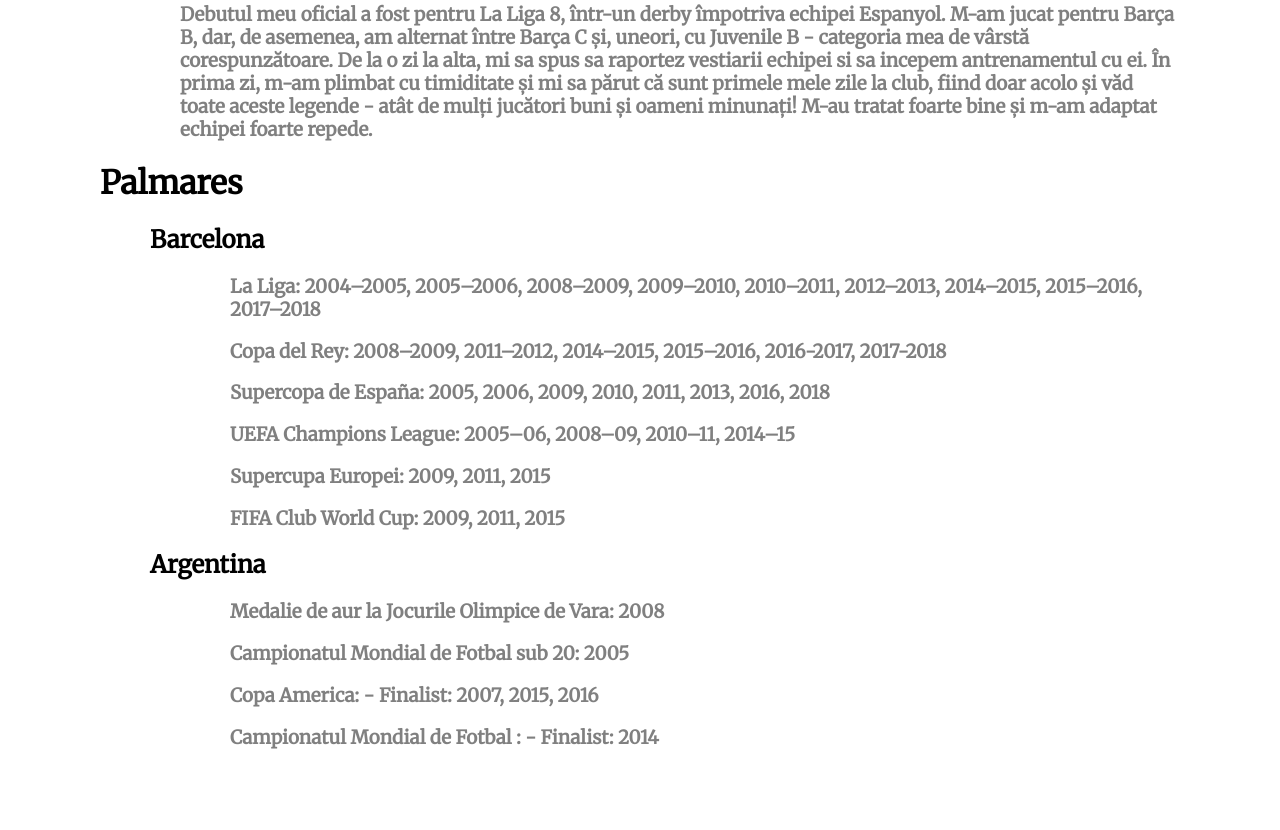
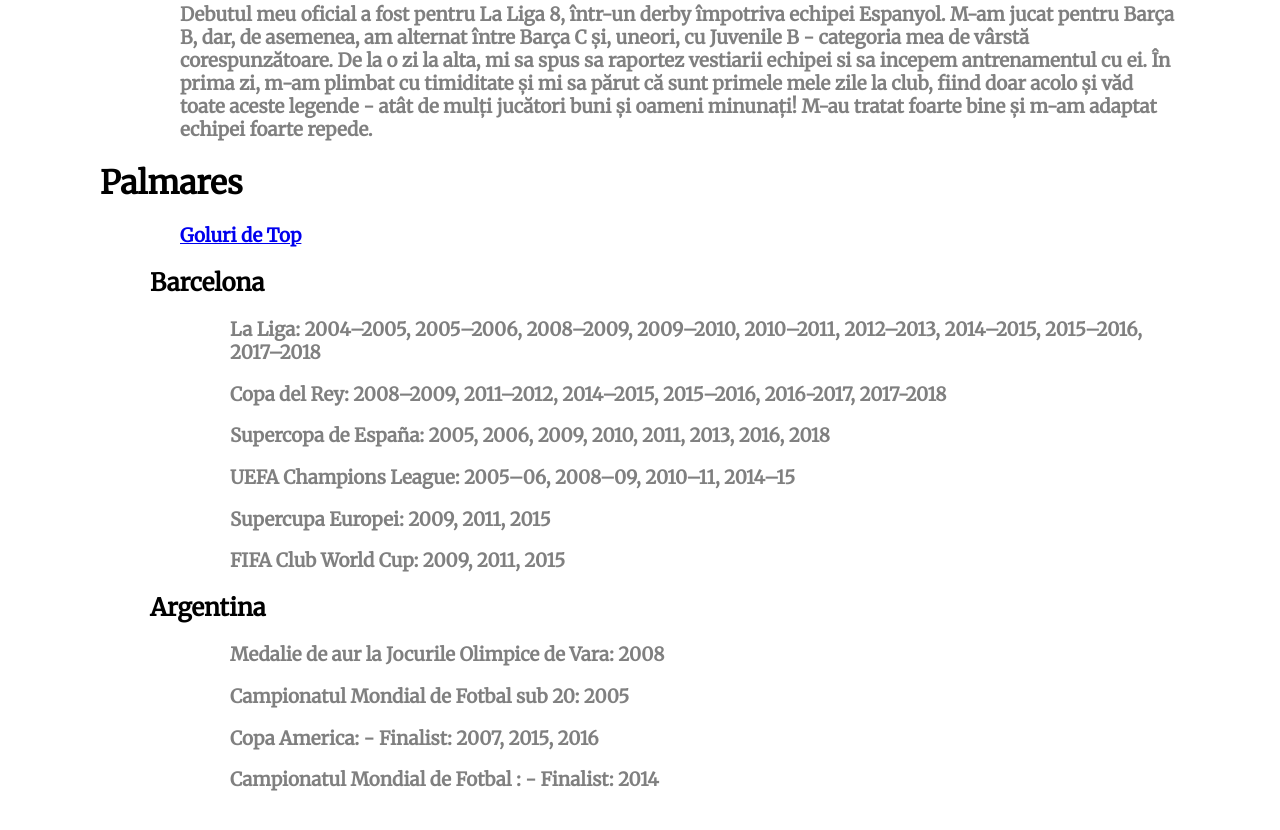
Before and after one commit to Danziel2002/Gheorghe, a plain HTML site: page pages/Interventie.html in a window 1280 px wide. Shown: the part 777-1607 px from the top of the page. Drawn offline with Linux system fonts and the light colour scheme.

Commit message:
Update Interventie.html

```diff
--- a/pages/Interventie.html
+++ b/pages/Interventie.html
@@ -55,6 +55,8 @@
 
 <h1> Palmares </h1>
 
+	<h3><a href = 'https://www.youtube.com/watch?v=XJ3Z0wHPzSw'>Goluri de Top </a></h3>
+
 <div class = 'palmares'>
 <h2>Barcelona</h2>
 <h3>La Liga: 2004–2005, 2005–2006, 2008–2009, 2009–2010, 2010–2011, 2012–2013, 2014–2015, 2015–2016, 2017–2018</h3>
```
